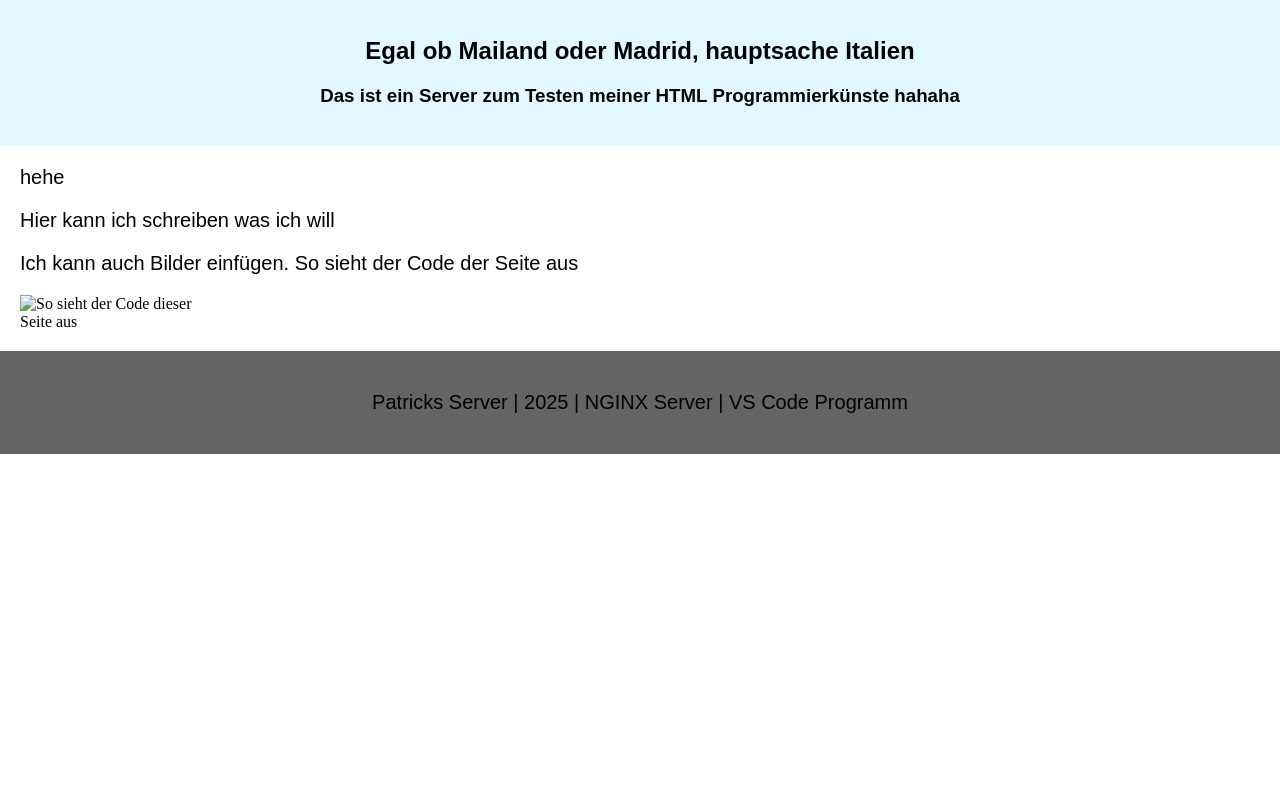
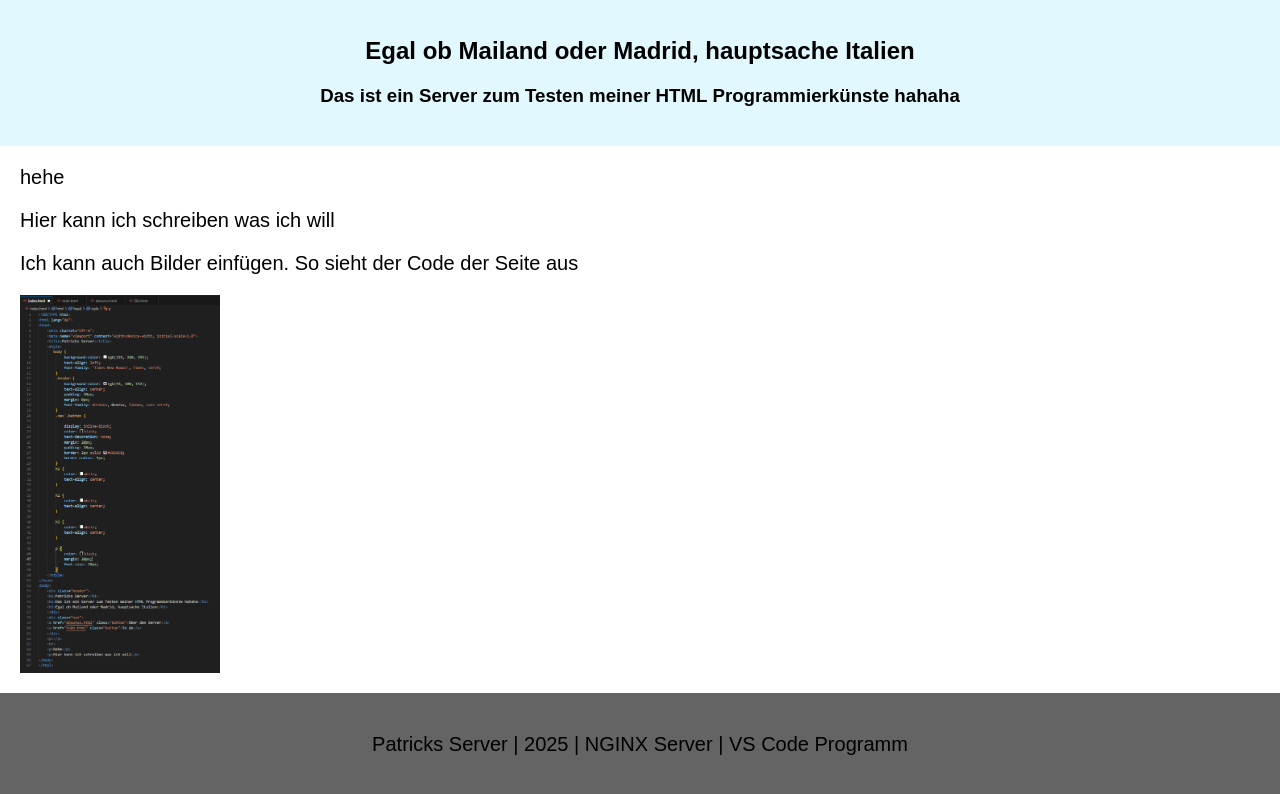
Before and after one commit to ProfPaddy/firstsite, a plain HTML site: page index.html in a window 1280 px wide. Shown: the part 82-876 px from the top of the page. Before the commit the page ends 800 px from the top, so only its background shows below. Drawn offline with Linux system fonts and the light colour scheme.

Commit message:
Update index.html

```diff
--- a/index.html
+++ b/index.html
@@ -93,7 +93,7 @@
     <p>hehe</p>
     <p>Hier kann ich schreiben was ich will</p>
     <p>Ich kann auch Bilder einfügen. So sieht der Code der Seite aus</p>
-    <img src="images/code.png" alt="So sieht der Code dieser Seite aus" width="200">
+    <img src="code.png" alt="So sieht der Code dieser Seite aus" width="200">
 </body>
 <footer>
     <p>Patricks Server | 2025 | NGINX Server | VS Code Programm</p>
```
